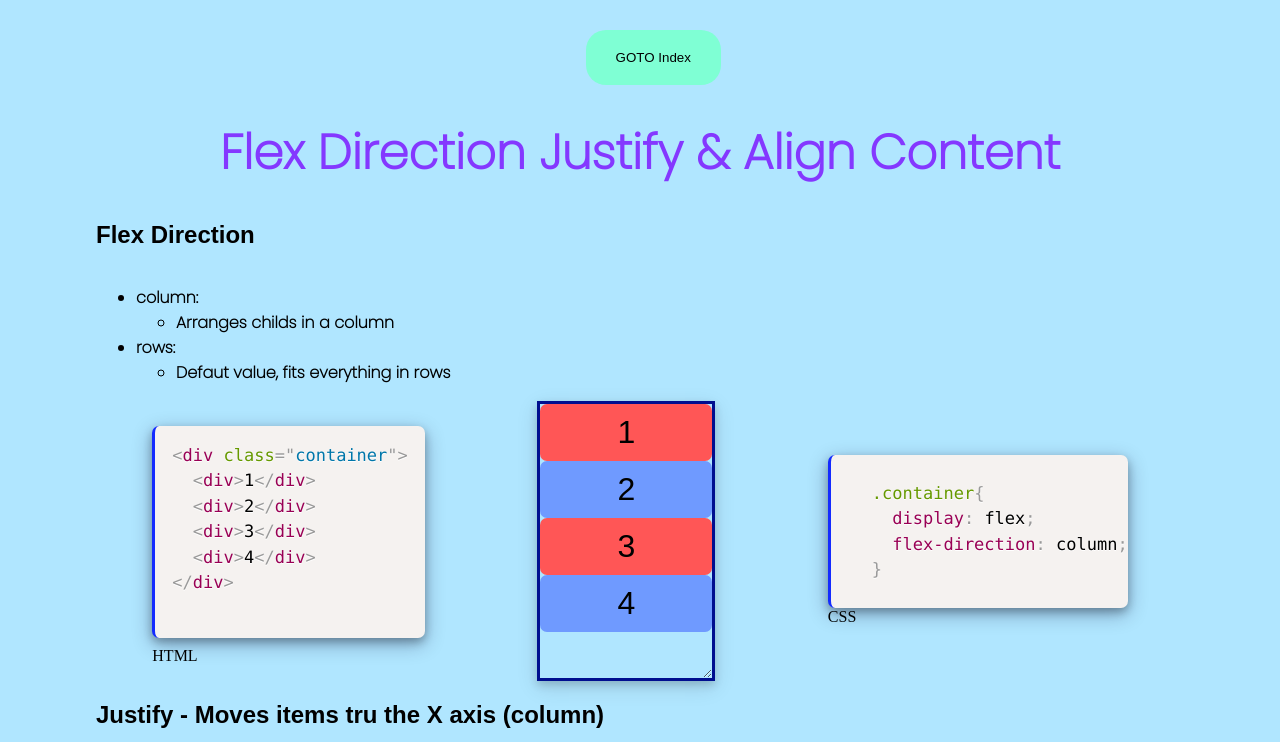
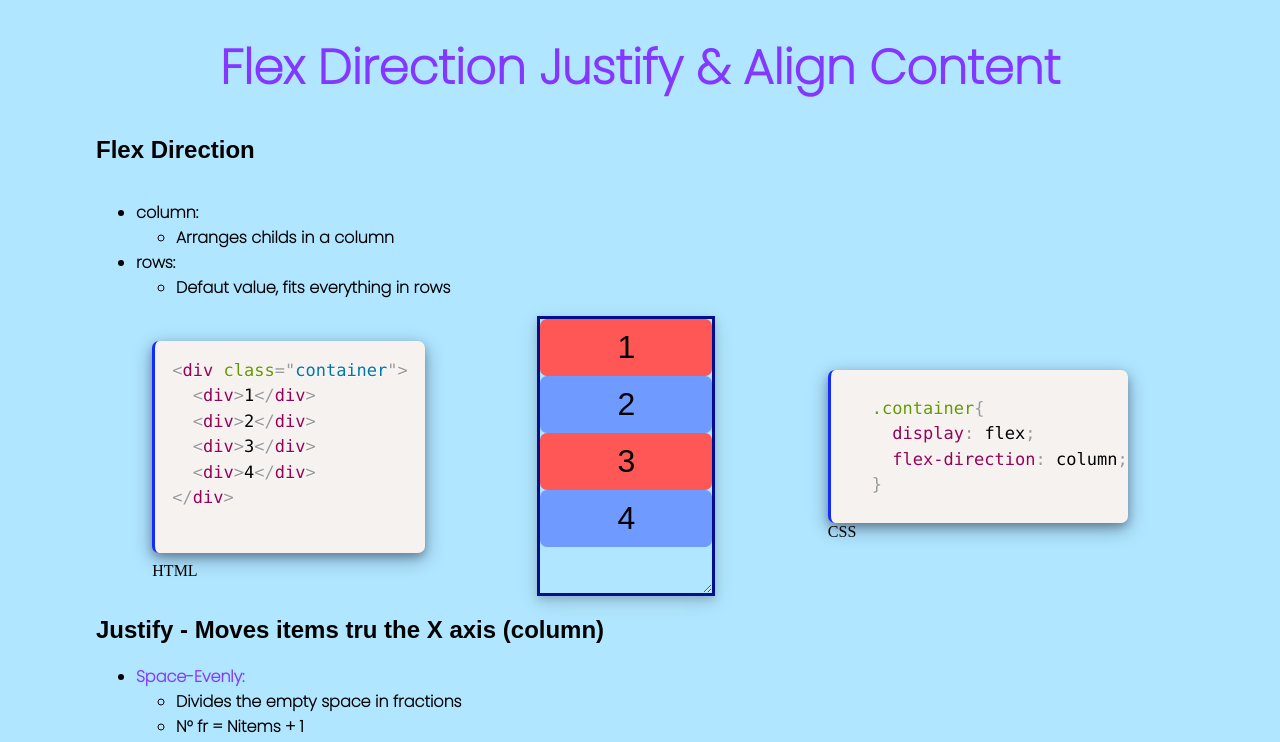
Before and after one commit to Hachikoi-the-creator/FlexboxDisplay, a plain HTML site: page Flexamples/pretty-cool.html in a window 1280 px wide. Shown: the top 742 px of the page. Drawn offline with Linux system fonts and the light colour scheme.

Commit message:
removed nav button on top

```diff
--- a/Flexamples/pretty-cool.html
+++ b/Flexamples/pretty-cool.html
@@ -14,8 +14,6 @@
 </head>
 
 <body>
-  <nav><a href="../index.html"><button>GOTO Index</button></a></nav>
-
 
   <h1 id="top">
     <a href="#direction">flex direction</a>
```
